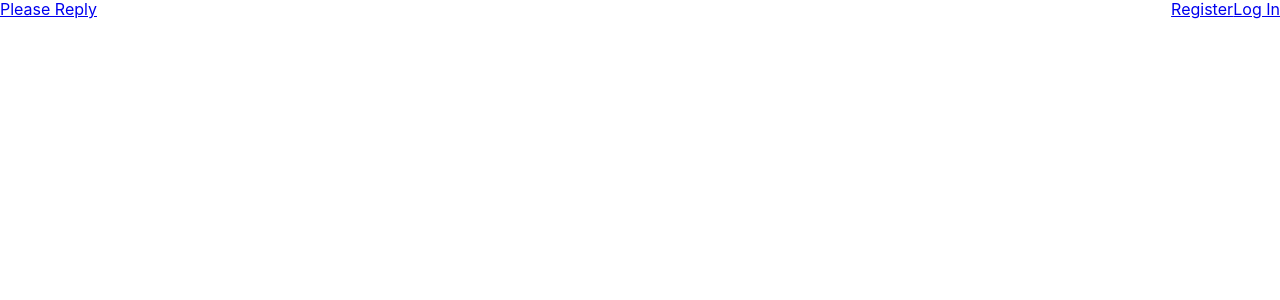
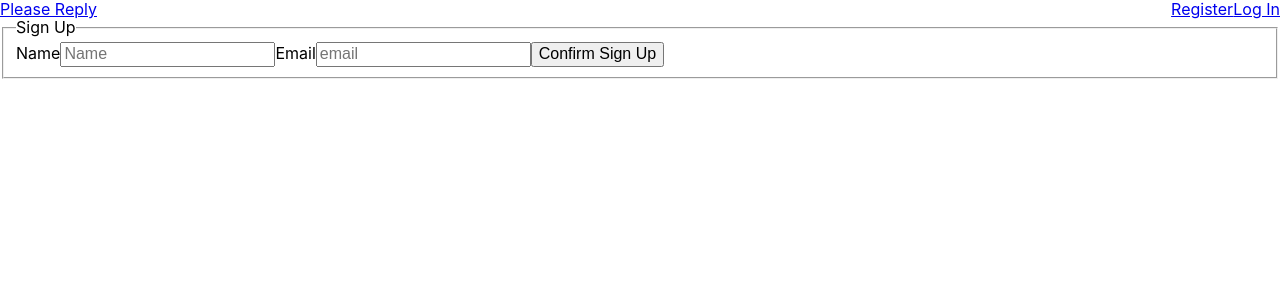
Before and after one commit to alvinwchou/please-reply, a React (Create React App) app: page /signUp/1/1 in a window 1280 px wide. Shown: the top 300 px of the page. Built offline with nearby package versions, Linux system fonts and the light colour scheme; no server answers.

Commit message:
feat: :construction: created signup component

```diff
--- a/src/App.js
+++ b/src/App.js
@@ -11,6 +11,7 @@ import CreateEvent from './pages/CreateEvent';
 import { getDatabase, ref, push, onValue } from 'firebase/database';
 import firebase from './firebase';
 import Events from './pages/Events';
+import SignUp from './pages/SignUp';
 
 
 function App() {
@@ -114,8 +115,9 @@ function App() {
         <Route path='/' element={<Home displayName={user.displayName} />} />
         <Route path='/register' element={<Register registerUser={registerUser}/>} />
         <Route path='/login' element={<LogIn />} />
-        <Route path='/createevent' element={<CreateEvent addEvent={addEvent}/>} />
-        <Route path='/events' element={<Events events={user.events} />} />
+        <Route path='/createEvent' element={<CreateEvent addEvent={addEvent}/>} />
+        <Route path='/events' element={<Events events={user.events} userID={user.userID} />} />
+        <Route path='/signUp/:userID/:eventID' element={<SignUp />} />
       </Routes>
 
     </div>
--- a/src/pages/Events.js
+++ b/src/pages/Events.js
@@ -1,10 +1,13 @@
 // Events.js
 
-function Events({ events }) {
+import { Link } from "react-router-dom"
+
+function Events({ events, userID }) {
 
     return (
         <div className="events">
             <h1>Events</h1>
+            <Link to='/createEvent'>Create Event</Link>
             {events.map(event => {
                 return (
                     <div>
@@ -14,7 +17,7 @@ function Events({ events }) {
                         <p>{event.startTime}</p>
                         <p>{event.eventName}</p>
                         <p>{event.location}</p>
-                        <p>Going</p>
+                        <Link to={`/signUp/${userID}/${event.eventID}`}>Going</Link>
                         <p>Guest List</p>
                         <p>Share/Delete</p>
                         <p>{event.description}</p>
--- /dev/null
+++ b/src/pages/SignUp.js
@@ -0,0 +1,72 @@
+// SignUp.js
+
+import { getDatabase, push, ref } from "firebase/database";
+import { useState } from "react"
+import { useNavigate, useParams } from "react-router-dom";
+import firebase from "../firebase";
+
+function SignUp() {
+    const [signUpForm, setSignUpForm] = useState({
+        name: '',
+        email: ''
+    })
+
+    const { userID: userID } = useParams();
+    const { eventID: eventID } = useParams();
+
+    const handleChange = (e) => {
+        const itemName = e.target.name;
+        const itemValue = e.target.value;
+
+        setSignUpForm({...signUpForm, [itemName]: itemValue})
+    }
+
+    const navigate = useNavigate();
+
+    const handleSubmit = (e) => {
+        e.preventDefault();
+
+        const database = getDatabase(firebase);
+        const dbRef = ref(database, `events/${userID}/${eventID}/attendees`)
+
+        push(dbRef, {
+            'attendeeName': signUpForm.name,
+            'attendeeEmail': signUpForm.email
+        })
+
+        navigate(`/events`)
+    }
+
+    return (
+        <div className="signUp">
+            <form onSubmit={handleSubmit}>
+                <fieldset>
+                    <legend>Sign Up</legend>
+                    <label htmlFor="name">Name</label>
+                    <input
+                        type="text"
+                        name="name"
+                        id="name"
+                        placeholder="Name"
+                        required
+                        onChange={handleChange}
+                        value={signUpForm.name}
+                    />
+                    <label htmlFor="email">Email</label>
+                    <input
+                        type="text"
+                        name="email"
+                        id="email"
+                        placeholder="email"
+                        required
+                        onChange={handleChange}
+                        value={signUpForm.email}
+                    />
+                    <button>Confirm Sign Up</button>
+                </fieldset>
+            </form>
+        </div>
+    )
+}
+
+export default SignUp
```
